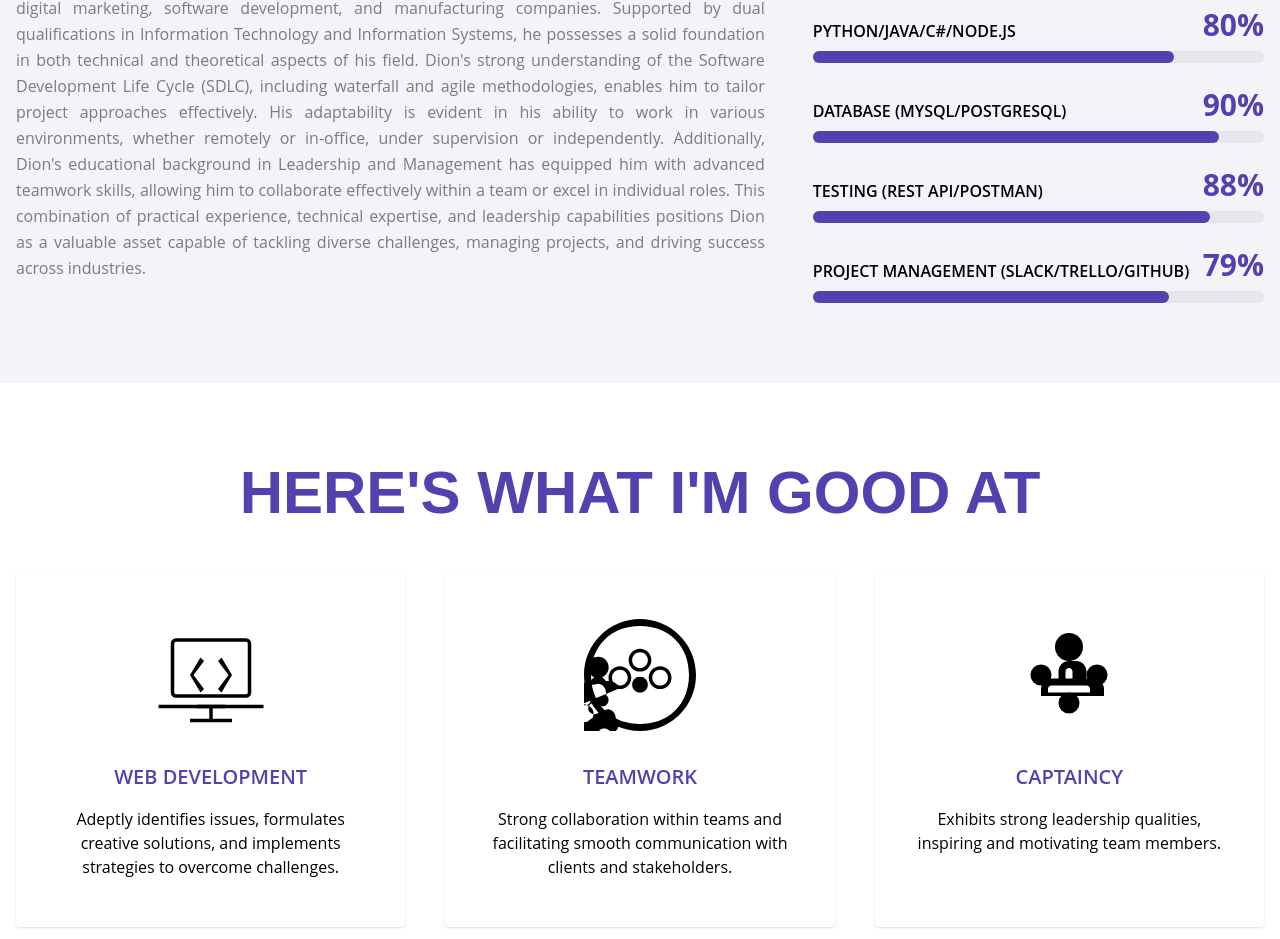
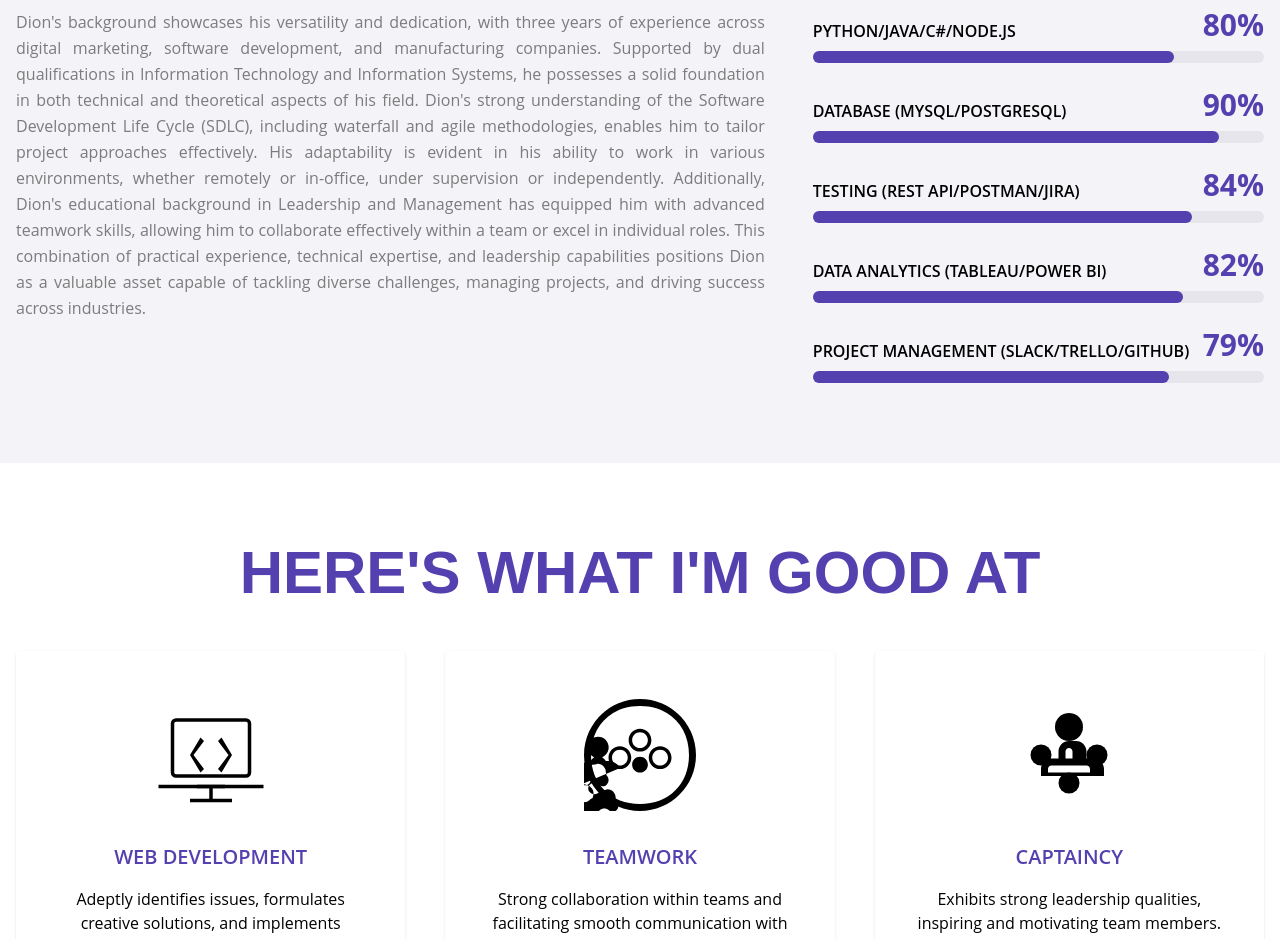
Before and after one commit to Dishell/portfolio, a React (Create React App) app: page / in a window 1280 px wide. Shown: the part 1065-2004 px from the top of the page. Built offline with nearby package versions, Linux system fonts and the light colour scheme; the HTML template or start-up script is replaced by a standard one.

Commit message:
Updating skills in about section

```diff
--- a/src/components/About.jsx
+++ b/src/components/About.jsx
@@ -108,14 +108,27 @@ const About = () => {
                     <div className="pt-6">
                         <div className="flex items-end justify-between">
                             <h4 className="font-body font-semibold uppercase text-black">
-                                Testing (REST API/Postman)
+                                Testing (REST API/Postman/Jira)
                             </h4>
                             <h3 className="font-body text-3xl font-bold text-primary">
-                                88%
+                                84%
                             </h3>
                         </div>
                         <div className="mt-2 h-3 w-full rounded-full bg-lila">
-                            <div className="h-3 rounded-full bg-primary" style={{ width: "88%" }} />
+                            <div className="h-3 rounded-full bg-primary" style={{ width: "84%" }} />
+                        </div>
+                    </div>
+                    <div className="pt-6">
+                        <div className="flex items-end justify-between">
+                            <h4 className="font-body font-semibold uppercase text-black">
+                                Data Analytics (Tableau/Power BI)
+                            </h4>
+                            <h3 className="font-body text-3xl font-bold text-primary">
+                                82%
+                            </h3>
+                        </div>
+                        <div className="mt-2 h-3 w-full rounded-full bg-lila">
+                            <div className="h-3 rounded-full bg-primary" style={{ width: "82%" }} />
                         </div>
                     </div>
                     <div className="pt-6">
```
